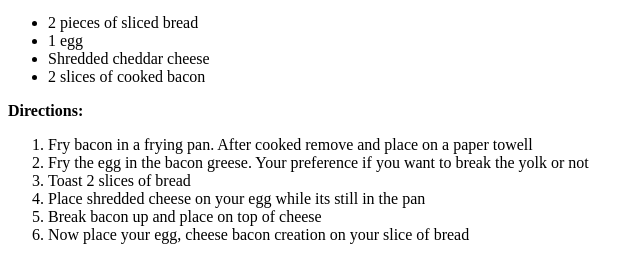
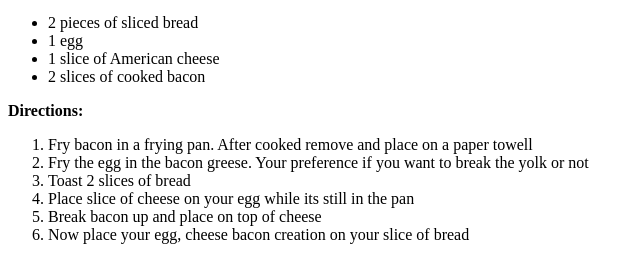
Before and after one commit to brendenmonahan/odin-recipes, a plain HTML site: page recipies/eggsandwich.html in a window 1280 px wide. Shown: the part 357-615 px from the top of the page, 0-640 px from the left. Drawn offline with Linux system fonts and the light colour scheme.

Commit message:
Revert "changed egg sandwich recipie not uses cheddar cheese"
This reverts commit 4f2ac1dca7f17fa5742c511f33380c1b58dd6565.

```diff
--- a/recipies/eggsandwich.html
+++ b/recipies/eggsandwich.html
@@ -14,7 +14,7 @@
     <ul>
       <li>2 pieces of sliced bread</li>
       <li>1 egg</li>
-      <li>Shredded cheddar cheese</li>
+      <li>1 slice of American cheese</li>
       <li>2 slices of cooked bacon</li>
     </ul>
   <p><strong>Directions:</strong>
@@ -22,7 +22,7 @@
       <li>Fry bacon in a frying pan. After cooked remove and place on a paper towell</li>
       <li>Fry the egg in the bacon greese. Your preference if you want to break the yolk or not</li>
       <li>Toast 2 slices of bread</li>
-      <li>Place shredded cheese on your egg while its still in the pan</li>
+      <li>Place slice of cheese on your egg while its still in the pan</li>
       <li>Break bacon up and place on top of cheese</li>
       <li>Now place your egg, cheese bacon creation on your slice of bread</li>
     </ol>
```
